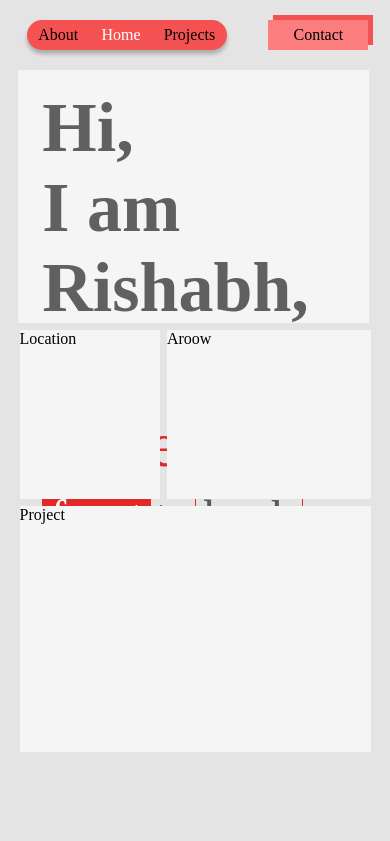
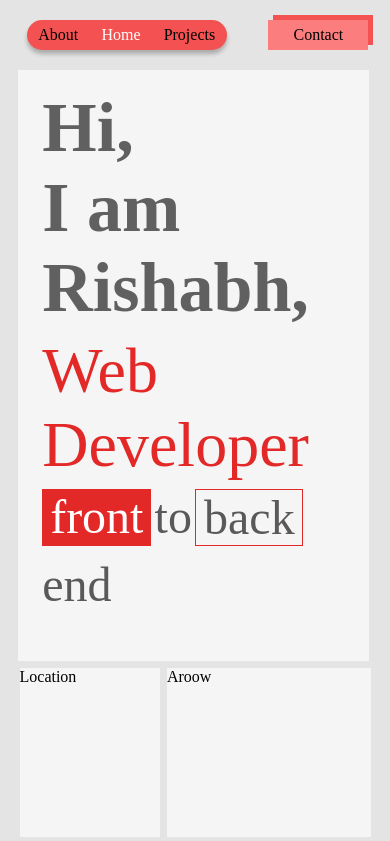
Before and after one commit to rishabh709/Portfolio, a plain HTML site: page index.html in a window 390 px wide. Shown: the top 841 px of the page. Drawn offline with Linux system fonts and the light colour scheme; a web font is replaced by a local one.

Commit message:
Add files via upload

```diff
--- a/style.css
+++ b/style.css
@@ -154,7 +154,7 @@ header{
     }
     .hero{
         width: 100%;
-        height: 30dvh;
+        height: 70dvh;
     }
     .top-pannels{
         height: 20dvh;
@@ -162,6 +162,7 @@ header{
     .pannels{
         margin-top: 2%;
         height: 50dvh;
+        margin-bottom: 4%;
         width: 100%;
     }
 }
```
